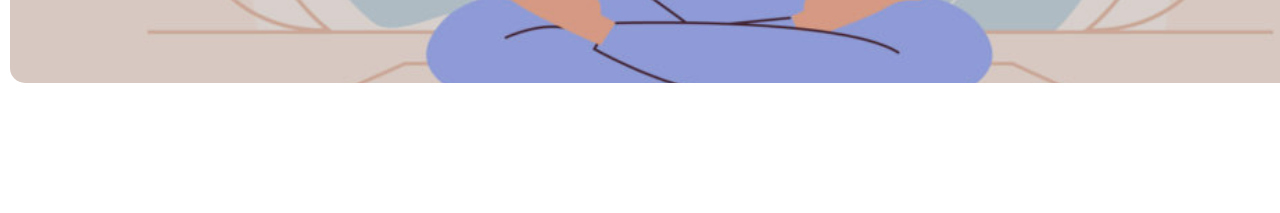
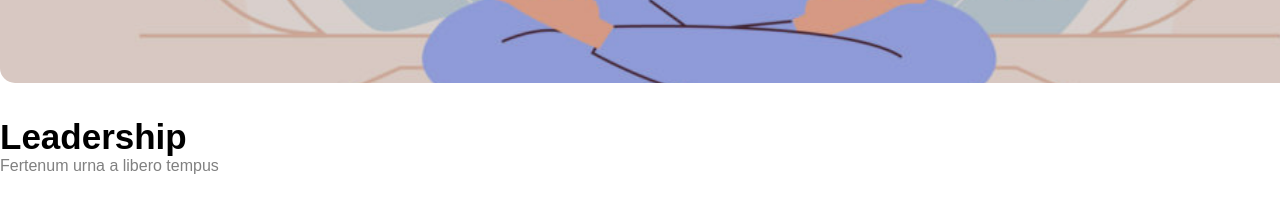
Before and after one commit to GabriPini/htmlcss-wp, a plain HTML site: page index.html in a window 1280 px wide. Shown: the part 719-932 px from the top of the page. Drawn offline with Linux system fonts and the light colour scheme.

Commit message:
add bottom main header

```diff
--- a/css/style.css
+++ b/css/style.css
@@ -45,7 +45,7 @@ main{
     margin-bottom: 30px;
 }
 
-
+/* start header section */
 .logo{
     width: 200px;
     border-right: 2px solid rgb(167, 164, 164);
@@ -63,7 +63,7 @@ a{
     font-size: 20px;
 
 }
-
+/* end header section */
 
 
 .clearfix::after{
@@ -71,7 +71,7 @@ a{
     display: table;
     clear: both;
 }
-
+/* start top main section */
 .img-topmain{
      width: 100%;
      height: 600px;
@@ -83,7 +83,7 @@ a{
 
 .top-main{
     position: relative;
-    margin: 10px;
+
 
 }
 
@@ -95,7 +95,8 @@ a{
     font-size: 20px;
 
   }
-
+  /* end top main section */
+  /* start bottoma main section */
 .row{
 
     width: 100%;
@@ -109,14 +110,24 @@ a{
 }
 
 .row-header{
+    margin: 30px 0;
     float: left;
     width: 100%;
 }
+
+
 .debug .col,
 .debug .col-g{
     height: 600px ;
     background-color: var(--bottomMaincolor);
 
+}
+
+.row-header_title{
+    font-size: 35px;
+}
+span{
+    color: var(--secondarytext);
 }
 
 .col,
@@ -133,3 +144,4 @@ a{
     margin: 30px 2%;
 
 }
+/* end bottom main section */
--- a/index.html
+++ b/index.html
@@ -36,8 +36,8 @@
 
         <div class="row clearfix">
            <section class="row-header">
-               <h1></h1>
-                <span></span>
+                <h1 class="row-header_title">Leadership</h1>
+                <span>Fertenum urna a libero tempus</span>
            </section>
 
              <aside class="col">
```
